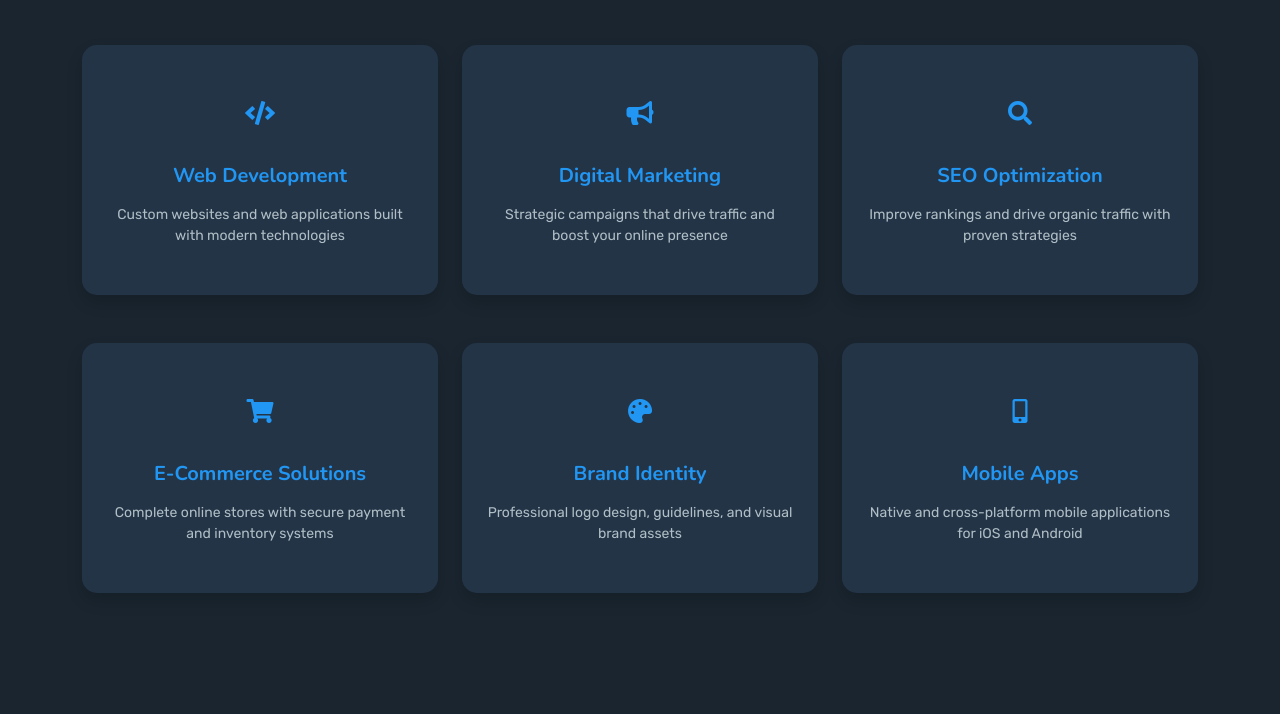
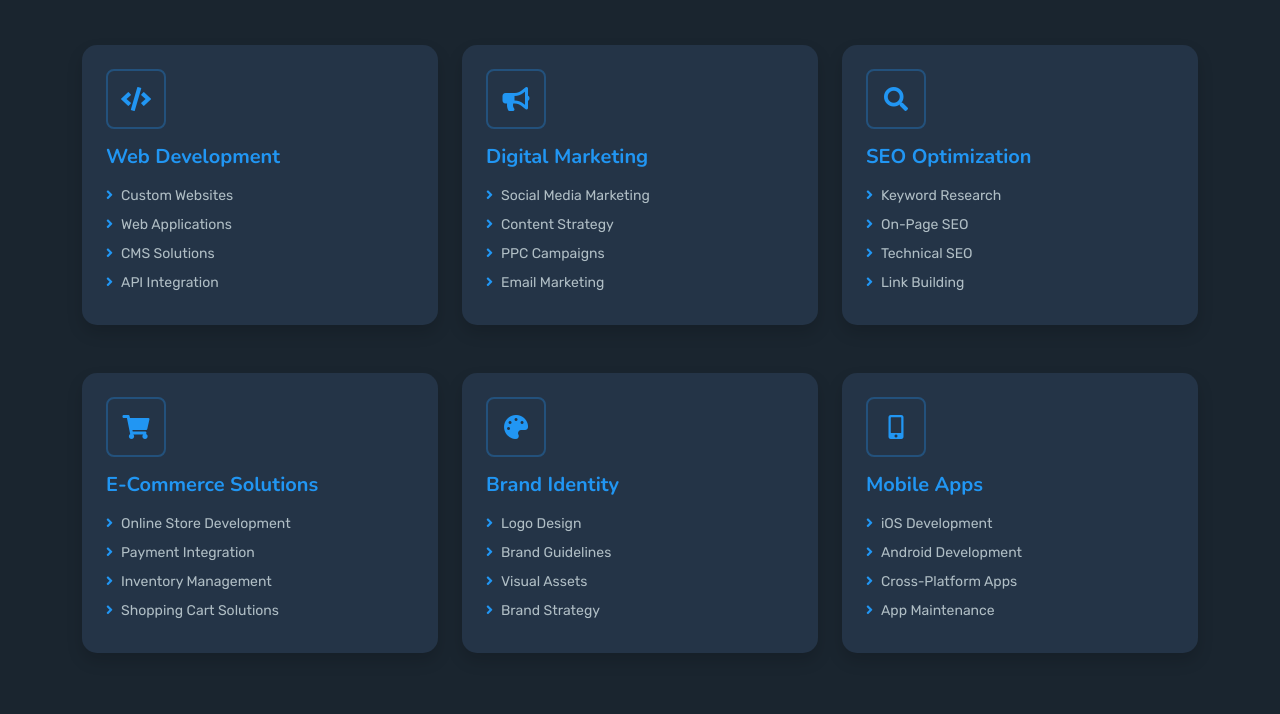
Before and after one commit to 1Mhondiwa/My-Website, a plain HTML site: page service.html in a window 1280 px wide. Shown: the part 766-1480 px from the top of the page. Drawn offline with nearby package versions, Linux system fonts and the light colour scheme.

Commit message:
Redesign service cards: left-aligned layout with icons in subtle bordered containers, bullet point lists for sub-services, cleaner professional look inspired by Stewart Nyamayaro design

```diff
--- a/service.html
+++ b/service.html
@@ -172,38 +172,47 @@
         <!-- Main Services Row -->
         <div class="row g-3 g-md-4 mb-4 mb-md-5">
             <div class="col-12 col-sm-6 col-lg-4 wow zoomIn" data-wow-delay="0.3s">
-                <div class="bg-light shadow d-flex flex-column align-items-center justify-content-center p-3 p-md-4 position-relative overflow-hidden" style="min-height: 250px; border-radius: 15px;">
-                    <div class="d-flex align-items-center justify-content-center mb-3" style="width: 70px; height: 70px;">
-                        <i class="fa fa-code text-primary opacity-25 fs-4 fs-md-3"></i>
+                <div class="bg-light shadow p-3 p-md-4 position-relative overflow-hidden" style="min-height: 280px; border-radius: 15px;">
+                    <div class="d-flex align-items-center justify-content-center mb-3" style="width: 60px; height: 60px; border: 2px solid rgba(33, 150, 243, 0.3); border-radius: 8px;">
+                        <i class="fa fa-code text-primary opacity-25 fs-4"></i>
                     </div>
-                    <h4 class="text-primary mb-3 text-center fs-5 fs-md-4">Web Development</h4>
-                    <p class="text-muted text-center mb-3 small">Custom websites and web applications built with modern technologies</p>
-
-
+                    <h4 class="text-white mb-3 fs-5">Web Development</h4>
+                    <ul class="list-unstyled text-muted mb-0">
+                        <li class="mb-2 small"><i class="fa fa-angle-right text-primary opacity-25 me-2"></i>Custom Websites</li>
+                        <li class="mb-2 small"><i class="fa fa-angle-right text-primary opacity-25 me-2"></i>Web Applications</li>
+                        <li class="mb-2 small"><i class="fa fa-angle-right text-primary opacity-25 me-2"></i>CMS Solutions</li>
+                        <li class="mb-2 small"><i class="fa fa-angle-right text-primary opacity-25 me-2"></i>API Integration</li>
+                    </ul>
                 </div>
             </div>
 
             <div class="col-12 col-sm-6 col-lg-4 wow zoomIn" data-wow-delay="0.6s">
-                <div class="bg-light shadow d-flex flex-column align-items-center justify-content-center p-3 p-md-4 position-relative overflow-hidden" style="min-height: 250px; border-radius: 15px;">
-                    <div class="d-flex align-items-center justify-content-center mb-3" style="width: 70px; height: 70px;">
-                        <i class="fa fa-bullhorn text-primary opacity-25 fs-4 fs-md-3"></i>
+                <div class="bg-light shadow p-3 p-md-4 position-relative overflow-hidden" style="min-height: 280px; border-radius: 15px;">
+                    <div class="d-flex align-items-center justify-content-center mb-3" style="width: 60px; height: 60px; border: 2px solid rgba(33, 150, 243, 0.3); border-radius: 8px;">
+                        <i class="fa fa-bullhorn text-primary opacity-25 fs-4"></i>
                     </div>
-                    <h4 class="text-primary mb-3 text-center fs-5 fs-md-4">Digital Marketing</h4>
-                    <p class="text-muted text-center mb-3 small">Strategic campaigns that drive traffic and boost your online presence</p>
-
-
+                    <h4 class="text-white mb-3 fs-5">Digital Marketing</h4>
+                    <ul class="list-unstyled text-muted mb-0">
+                        <li class="mb-2 small"><i class="fa fa-angle-right text-primary opacity-25 me-2"></i>Social Media Marketing</li>
+                        <li class="mb-2 small"><i class="fa fa-angle-right text-primary opacity-25 me-2"></i>Content Strategy</li>
+                        <li class="mb-2 small"><i class="fa fa-angle-right text-primary opacity-25 me-2"></i>PPC Campaigns</li>
+                        <li class="mb-2 small"><i class="fa fa-angle-right text-primary opacity-25 me-2"></i>Email Marketing</li>
+                    </ul>
                 </div>
             </div>
 
             <div class="col-12 col-sm-6 col-lg-4 wow zoomIn" data-wow-delay="0.9s">
-                <div class="bg-light shadow d-flex flex-column align-items-center justify-content-center p-3 p-md-4 position-relative overflow-hidden" style="min-height: 250px; border-radius: 15px;">
-                    <div class="d-flex align-items-center justify-content-center mb-3" style="width: 70px; height: 70px;">
-                        <i class="fa fa-search text-primary opacity-25 fs-4 fs-md-3"></i>
+                <div class="bg-light shadow p-3 p-md-4 position-relative overflow-hidden" style="min-height: 280px; border-radius: 15px;">
+                    <div class="d-flex align-items-center justify-content-center mb-3" style="width: 60px; height: 60px; border: 2px solid rgba(33, 150, 243, 0.3); border-radius: 8px;">
+                        <i class="fa fa-search text-primary opacity-25 fs-4"></i>
                     </div>
-                    <h4 class="text-primary mb-3 text-center fs-5 fs-md-4">SEO Optimization</h4>
-                    <p class="text-muted text-center mb-3 small">Improve rankings and drive organic traffic with proven strategies</p>
-
-
+                    <h4 class="text-white mb-3 fs-5">SEO Optimization</h4>
+                    <ul class="list-unstyled text-muted mb-0">
+                        <li class="mb-2 small"><i class="fa fa-angle-right text-primary opacity-25 me-2"></i>Keyword Research</li>
+                        <li class="mb-2 small"><i class="fa fa-angle-right text-primary opacity-25 me-2"></i>On-Page SEO</li>
+                        <li class="mb-2 small"><i class="fa fa-angle-right text-primary opacity-25 me-2"></i>Technical SEO</li>
+                        <li class="mb-2 small"><i class="fa fa-angle-right text-primary opacity-25 me-2"></i>Link Building</li>
+                    </ul>
                 </div>
             </div>
         </div>
@@ -211,38 +220,47 @@
         <!-- Secondary Services Row -->
         <div class="row g-3 g-md-4 mb-4 mb-md-5">
             <div class="col-12 col-sm-6 col-lg-4 wow zoomIn" data-wow-delay="0.3s">
-                <div class="bg-light shadow d-flex flex-column align-items-center justify-content-center p-3 p-md-4 position-relative overflow-hidden" style="min-height: 250px; border-radius: 15px;">
-                    <div class="d-flex align-items-center justify-content-center mb-3" style="width: 70px; height: 70px;">
-                        <i class="fa fa-shopping-cart text-primary opacity-25 fs-4 fs-md-3"></i>
+                <div class="bg-light shadow p-3 p-md-4 position-relative overflow-hidden" style="min-height: 280px; border-radius: 15px;">
+                    <div class="d-flex align-items-center justify-content-center mb-3" style="width: 60px; height: 60px; border: 2px solid rgba(33, 150, 243, 0.3); border-radius: 8px;">
+                        <i class="fa fa-shopping-cart text-primary opacity-25 fs-4"></i>
                     </div>
-                    <h4 class="text-primary mb-3 text-center fs-5 fs-md-4">E-Commerce Solutions</h4>
-                    <p class="text-muted text-center mb-3 small">Complete online stores with secure payment and inventory systems</p>
-
-
+                    <h4 class="text-white mb-3 fs-5">E-Commerce Solutions</h4>
+                    <ul class="list-unstyled text-muted mb-0">
+                        <li class="mb-2 small"><i class="fa fa-angle-right text-primary opacity-25 me-2"></i>Online Store Development</li>
+                        <li class="mb-2 small"><i class="fa fa-angle-right text-primary opacity-25 me-2"></i>Payment Integration</li>
+                        <li class="mb-2 small"><i class="fa fa-angle-right text-primary opacity-25 me-2"></i>Inventory Management</li>
+                        <li class="mb-2 small"><i class="fa fa-angle-right text-primary opacity-25 me-2"></i>Shopping Cart Solutions</li>
+                    </ul>
                 </div>
             </div>
 
             <div class="col-12 col-sm-6 col-lg-4 wow zoomIn" data-wow-delay="0.6s">
-                <div class="bg-light shadow d-flex flex-column align-items-center justify-content-center p-3 p-md-4 position-relative overflow-hidden" style="min-height: 250px; border-radius: 15px;">
-                    <div class="d-flex align-items-center justify-content-center mb-3" style="width: 70px; height: 70px;">
-                        <i class="fa fa-palette text-primary opacity-25 fs-4 fs-md-3"></i>
+                <div class="bg-light shadow p-3 p-md-4 position-relative overflow-hidden" style="min-height: 280px; border-radius: 15px;">
+                    <div class="d-flex align-items-center justify-content-center mb-3" style="width: 60px; height: 60px; border: 2px solid rgba(33, 150, 243, 0.3); border-radius: 8px;">
+                        <i class="fa fa-palette text-primary opacity-25 fs-4"></i>
                     </div>
-                    <h4 class="text-primary mb-3 text-center fs-5 fs-md-4">Brand Identity</h4>
-                    <p class="text-muted text-center mb-3 small">Professional logo design, guidelines, and visual brand assets</p>
-
-
+                    <h4 class="text-white mb-3 fs-5">Brand Identity</h4>
+                    <ul class="list-unstyled text-muted mb-0">
+                        <li class="mb-2 small"><i class="fa fa-angle-right text-primary opacity-25 me-2"></i>Logo Design</li>
+                        <li class="mb-2 small"><i class="fa fa-angle-right text-primary opacity-25 me-2"></i>Brand Guidelines</li>
+                        <li class="mb-2 small"><i class="fa fa-angle-right text-primary opacity-25 me-2"></i>Visual Assets</li>
+                        <li class="mb-2 small"><i class="fa fa-angle-right text-primary opacity-25 me-2"></i>Brand Strategy</li>
+                    </ul>
                 </div>
             </div>
 
             <div class="col-12 col-sm-6 col-lg-4 wow zoomIn" data-wow-delay="0.9s">
-                <div class="bg-light shadow d-flex flex-column align-items-center justify-content-center p-3 p-md-4 position-relative overflow-hidden" style="min-height: 250px; border-radius: 15px;">
-                    <div class="d-flex align-items-center justify-content-center mb-3" style="width: 70px; height: 70px;">
-                        <i class="fa fa-mobile-alt text-primary opacity-25 fs-4 fs-md-3"></i>
+                <div class="bg-light shadow p-3 p-md-4 position-relative overflow-hidden" style="min-height: 280px; border-radius: 15px;">
+                    <div class="d-flex align-items-center justify-content-center mb-3" style="width: 60px; height: 60px; border: 2px solid rgba(33, 150, 243, 0.3); border-radius: 8px;">
+                        <i class="fa fa-mobile-alt text-primary opacity-25 fs-4"></i>
                     </div>
-                    <h4 class="text-primary mb-3 text-center fs-5 fs-md-4">Mobile Apps</h4>
-                    <p class="text-muted text-center mb-3 small">Native and cross-platform mobile applications for iOS and Android</p>
-
-
+                    <h4 class="text-white mb-3 fs-5">Mobile Apps</h4>
+                    <ul class="list-unstyled text-muted mb-0">
+                        <li class="mb-2 small"><i class="fa fa-angle-right text-primary opacity-25 me-2"></i>iOS Development</li>
+                        <li class="mb-2 small"><i class="fa fa-angle-right text-primary opacity-25 me-2"></i>Android Development</li>
+                        <li class="mb-2 small"><i class="fa fa-angle-right text-primary opacity-25 me-2"></i>Cross-Platform Apps</li>
+                        <li class="mb-2 small"><i class="fa fa-angle-right text-primary opacity-25 me-2"></i>App Maintenance</li>
+                    </ul>
                 </div>
             </div>
         </div>
```
Also changed, not shown: index.html (+60 -42 lines).
